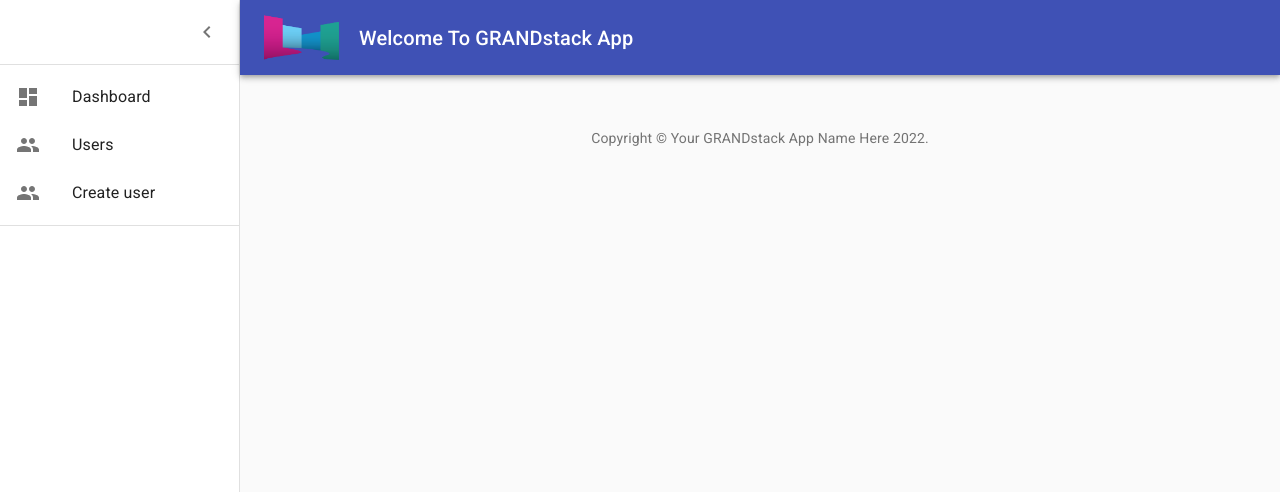
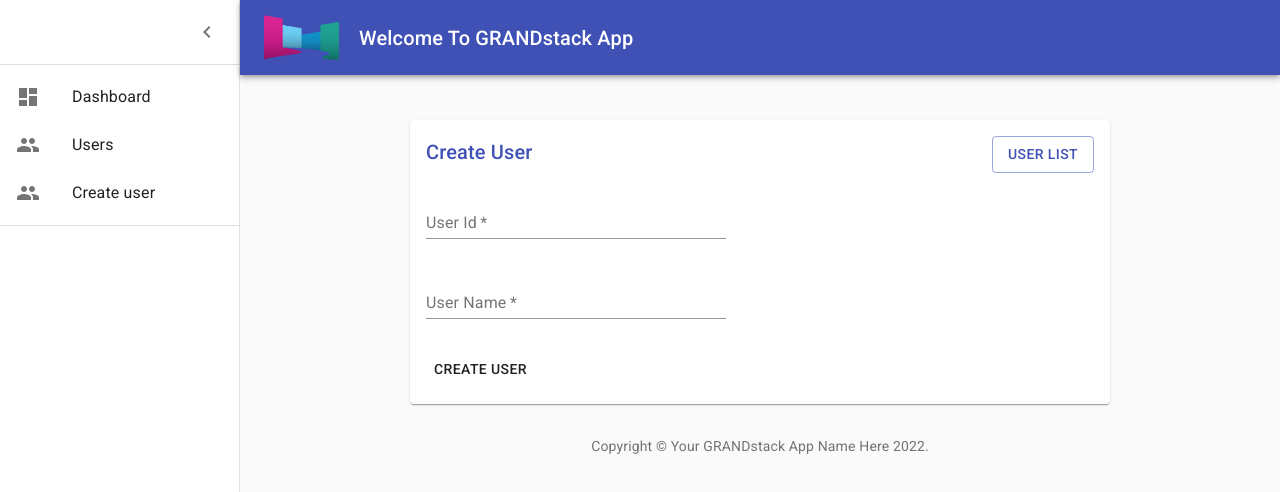
Before and after one commit to gdharmik-aie/Competitive_Analysis_KB-doc, a React (Create React App) app in the folder web-react/: page /createuser in a window 1280 px wide. Shown: the top 492 px of the page. Built offline with nearby package versions, Linux system fonts and the light colour scheme; no server answers.

Commit message:
User Curd operation

```diff
--- a/web-react/src/App.js
+++ b/web-react/src/App.js
@@ -30,7 +30,7 @@ import {
   People as PeopleIcon,
 } from '@material-ui/icons'
 import Dashboard from './components/Dashboard'
-/* import CreateUser from './components/CreateUser' */
+import CreateUser from './components/CreateUser'
 
 function Copyright() {
   return (
@@ -230,7 +230,7 @@ export default function App() {
               <Route exact path="/" component={Dashboard} />
               <Route exact path="/businesses" component={UserList} />
               <Route exact path="/users" component={UserList} />
-              {/* <Route exact path="/createuser" component={CreateUser} /> */}
+              <Route exact path="/createuser" component={CreateUser} />
             </Switch>
 
             <Box pt={4}>
--- a/web-react/src/components/CreateUser.js
+++ b/web-react/src/components/CreateUser.js
@@ -0,0 +1,108 @@
+import React from 'react'
+import { gql, useMutation } from '@apollo/client'
+import { withStyles } from '@material-ui/core/styles'
+import {
+    Paper,
+    TextField,
+    Button,
+    Typography,
+} from '@material-ui/core'
+import Title from './Title'
+import { Link } from 'react-router-dom'
+
+const styles = (theme) => ({
+    root: {
+        maxWidth: 700,
+        marginTop: theme.spacing(3),
+        overflowX: 'auto',
+        margin: 'auto',
+    },
+    textField: {
+        margin: theme.spacing(2),
+        minWidth: 300,
+    },
+    submitButton: {
+        margin: theme.spacing(2)
+    },
+    navLink: {
+        textDecoration: 'none',
+        color: 'inherit',
+    }
+})
+
+const CREATE_USER = gql`
+ mutation userCreateMutationQuery($input: [UserCreateInput!]!){
+ createUsers(input: $input) {
+    users {
+      userId
+      name
+    }
+  }
+ }
+
+
+`
+function CreateUser(props) {
+    const { classes } = props
+    const [userId, setUserId] = React.useState("")
+    const [userName, setUserName] = React.useState("")
+
+
+    const [createUsers, { loading: mutationLoading, error: mutationError }] = useMutation(CREATE_USER,
+        { variables: { input: { userId: userId, name: userName } } })
+
+
+    const onUserIdChange = (e) => {
+        const userId = e.target.value
+        setUserId(userId)
+    }
+
+    const onUserNameChange = (e) => {
+        const userName = e.target.value
+        setUserName(userName)
+    }
+
+    const handlerSubmit = (e) => {
+        e.preventDefault()
+        createUsers()
+        console.log(mutationError)
+        console.log(mutationLoading)
+        if (!mutationError) {
+            setUserId("")
+            setUserName("")
+
+        }
+    }
+
+
+
+    return (
+        <Paper className={classes.root}>
+            <div className='title-container'>
+                <Title>
+                    Create User
+                </Title>
+                <Link to="/users" className={classes.navLink}> <Button color="primary" variant="outlined" >
+                    User List
+                </Button></Link>
+            </div>
+
+            <form onSubmit={handlerSubmit}>
+                <Typography>
+                    <TextField className={classes.textField} required label="User Id" onChange={onUserIdChange} value={userId}>
+                    </TextField>
+                </Typography>
+                <Typography>
+                    <TextField className={classes.textField} required label="User Name" onChange={onUserNameChange} value={userName}>
+                    </TextField>
+                </Typography>
+
+                <Button className={classes.submitButton} type='submit'>
+                    Create user
+                </Button>
+            </form>
+        </Paper>
+    )
+}
+
+export default withStyles(styles)(CreateUser)
--- a/web-react/src/components/UserList.js
+++ b/web-react/src/components/UserList.js
@@ -54,13 +54,11 @@ const styles = (theme) => ({
 
 const GET_USER = gql`
   query usersPaginateQuery(
-    $first: Int
-    $offset: Int
     $orderBy: [UserSort]
     $filter: UserWhere
   ) {
     users(
-      options: { limit: $first, skip: $offset, sort: $orderBy }
+      options: {sort: $orderBy }
       where: $filter
     ) {
       id: userId
@@ -76,23 +74,36 @@ const UPDATE_USER = gql`
    $where: UserWhere, $update: UserUpdateInput
   ){
     updateUsers(where: $where, update: $update){
-      id:userId
-      name
+       users {
+         userId
+         name
+        }
     }
   }
 `
+const DETETE_USER = gql`
+  mutation userDeleteMutationQuery($where: UserWhere) {
+  deleteUsers(where: $where) {
+     nodesDeleted
+  }
+}
+`
+
 
 function UserList(props) {
   const { classes } = props
   const [order, setOrder] = React.useState('ASC')
   const [orderBy, setOrderBy] = React.useState('name')
-  const [page] = React.useState(0)
-  const [rowsPerPage] = React.useState(10)
+  /*  const [page] = React.useState(0)
+   const [rowsPerPage] = React.useState(10) */
   const [filterState, setFilterState] = React.useState({ usernameFilter: '' })
   const [open, setOpen] = React.useState(false);
   const [updateUser, setUpdateUser] = React.useState({})
   const [userId, setUserId] = React.useState("")
   const [userName, setUserName] = React.useState("")
+  //const [userData, setUserData] = React.useState({})
+
+
 
   const getFilter = () => {
     return filterState.usernameFilter.length > 0
@@ -102,15 +113,20 @@ function UserList(props) {
 
   const { loading, data, error } = useQuery(GET_USER, {
     variables: {
-      first: rowsPerPage,
-      offset: rowsPerPage * page,
       orderBy: { [orderBy]: order },
       filter: getFilter(),
     },
   })
 
-  const [updateUsers, { data: mutationData, loading: mutationLoading, error: mutationError }] = useMutation(UPDATE_USER,
-    { variables: { where: { userId: userId }, update: { name: userName } } })
+
+
+  const [updateUsers, { loading: mutationLoading, error: mutationError }] = useMutation(UPDATE_USER,
+    { variables: { where: { userId: userId }, update: { userId: userId, name: userName } } })
+
+
+  const [deleteUsers, { data: deleteMutationData, loading: deletMutaionLoading, error: deleteMutationError }] = useMutation(DETETE_USER,
+    { variables: { where: { userId: userId, } } })
+
 
   const handleSortRequest = (property) => {
     const newOrderBy = property
@@ -140,25 +156,45 @@ function UserList(props) {
   }
 
 
-  const onChangeHandler = (e) => {
-    /* const userId = e.target.value */
+  const onUserIdChange = (e) => {
+    const userId = e.target.value
+    setUserId(userId)
+    console.log(userId)
+  }
+
+  const onUserNameChange = (e) => {
     const userName = e.target.value
-    /* setUserId(userId) */
     setUserName(userName)
-    //updateUsers()
-    /*  console.log(userId) */
     console.log(userName)
   }
 
   const handlerSubmit = (e) => {
-    console.log(e.target.value)
     e.preventDefault()
     updateUsers()
-    console.log(mutationData)
+    console.log(userId)
     console.log(mutationError)
     console.log(mutationLoading)
+    if (!mutationError) {
+      setOpen(false)
+      window.location.reload()
+    }
   }
 
+  const OnDeleteUser = (n) => {
+    setUpdateUser(n)
+    setUserId(n.id)
+    if (userId) {
+      deleteUsers()
+      window.location.reload()
+    }
+    console.log(deleteMutationError)
+    console.log(deletMutaionLoading)
+    console.log(deleteMutationData)
+    if (deleteMutationData) {
+      alert(`${deleteMutationData} is deletd`)
+    }
+
+  }
 
   const handleClose = () => setOpen(false);
 
@@ -230,6 +266,11 @@ function UserList(props) {
                       onClick={() => onUpdateUser(n)}>update
                     </Button>
                   </TableCell>
+                  <TableCell>
+                    <Button className='formButton' color="default" variant="contained" onClick={() => OnDeleteUser(n)}>
+                      Delete
+                    </Button>
+                  </TableCell>
                 </TableRow>
               )
             })}
@@ -247,26 +288,24 @@ function UserList(props) {
           <Typography id="modal-modal-title" variant="h5" component="h2" >
             Update user
           </Typography>
+
           <form onSubmit={handlerSubmit}>
-            {mutationError && !mutationLoading ? <label className='labelField'>{mutationError}</label> : ""}
             <TextField
               className='textField'
               required
               id="outlined-required"
               label="User Id"
               defaultValue={updateUser.id}
-              InputProps={{
-                readOnly: true,
-              }}
-            />
+              onChange={onUserIdChange}
+            ></TextField>
             <TextField
               className='textField'
               required
               id="outlined-required"
               label="User Name"
               defaultValue={updateUser.name}
-              onChange={onChangeHandler}
-            />
+              onChange={onUserNameChange}
+            ></TextField>
             <div className='textfield-container'>
               <TextField
                 className='textField'
@@ -276,7 +315,7 @@ function UserList(props) {
                 InputProps={{
                   readOnly: true,
                 }}
-              />
+              ></TextField>
               <TextField
                 className='textField'
                 id="outlined-required"
@@ -285,16 +324,12 @@ function UserList(props) {
                 InputProps={{
                   readOnly: true,
                 }}
-              />
+              ></TextField>
             </div>
-
+            <div className='button-container'>
+              <Button className='formButton' color="primary" variant="contained" type='submit'>Submit</Button>
+            </div>
           </form>
-          <div className='button-container'>
-            <Button className='formButton' color="default" variant="contained">
-              Delete
-            </Button>
-            <Button className='formButton' color="primary" variant="contained"  >Submit</Button>
-          </div>
         </Box>
       </Modal>
     </Paper>
```
Also changed, not shown: 1 other file (tests, documents, lock files or other folders).
